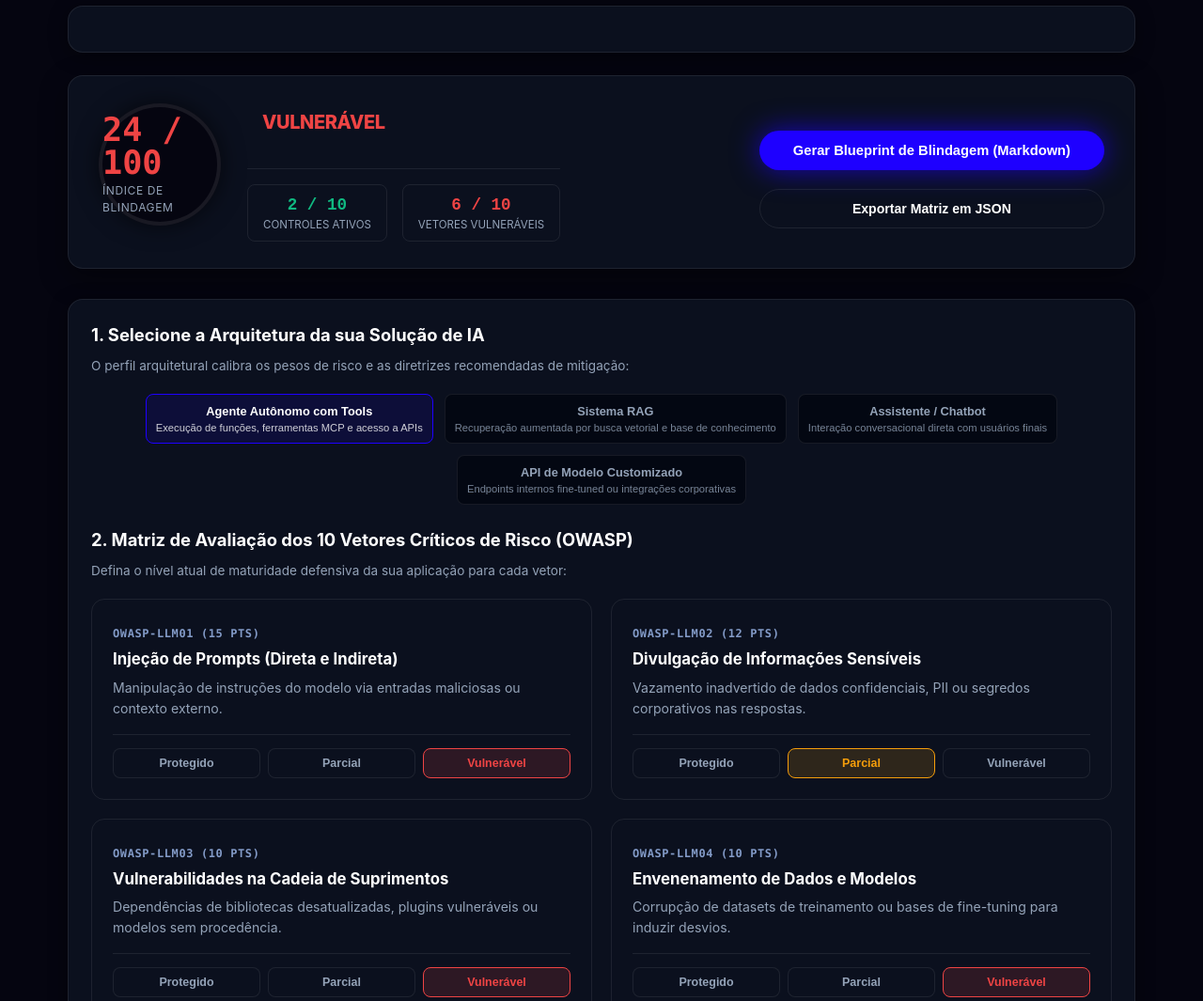
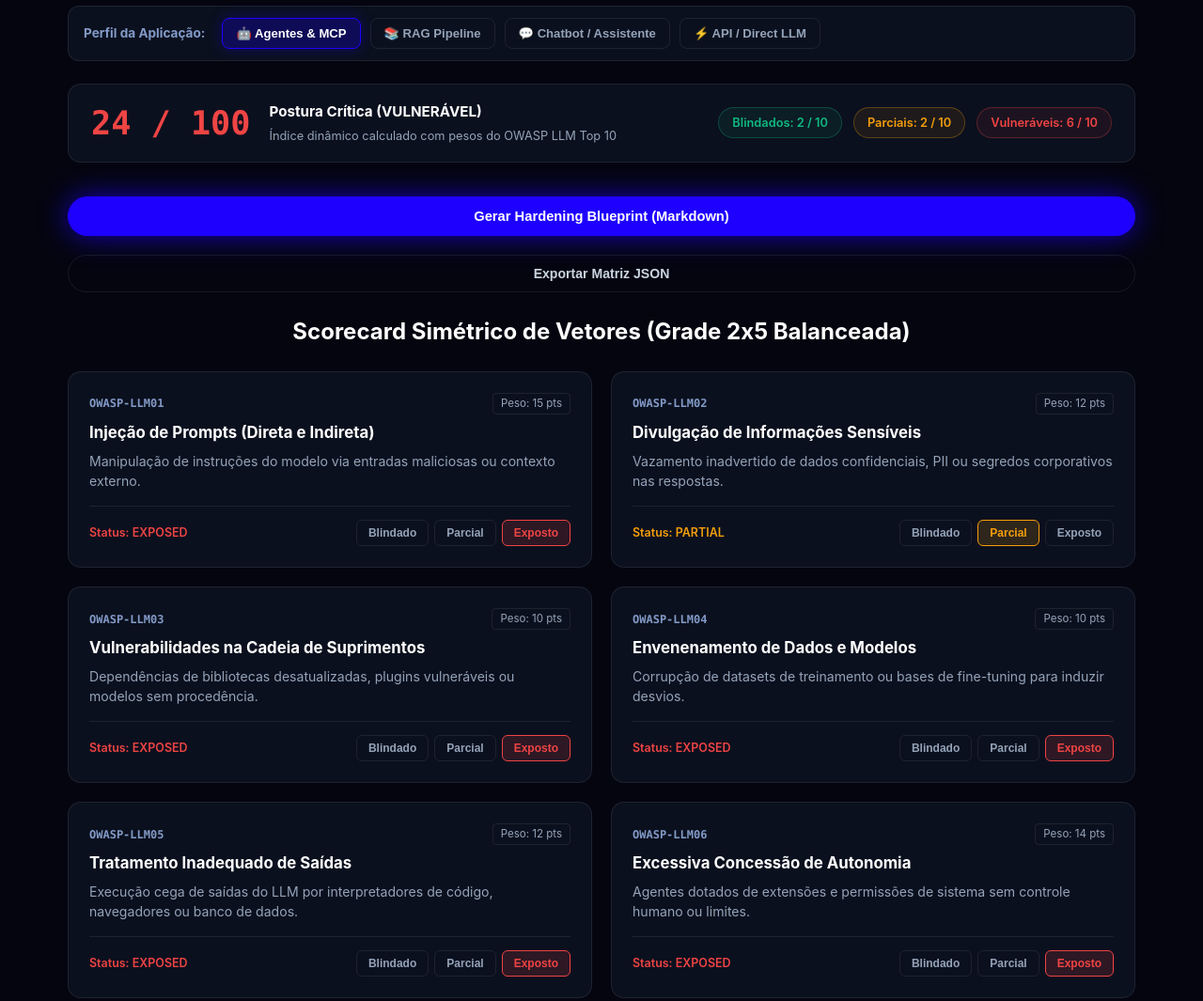
Before and after one commit to TAVARDT-Brasil/ai-threat-matrix-br, a plain HTML site: page index.html in a window 1280 px wide. Shown: the part 360-1425 px from the top of the page at 94% size. Drawn offline with Linux system fonts and the light colour scheme.

Commit message:
refactor(ui): align interactive tool 100% to Alternative 6 (chips, pill scorecard, symmetric 2x5 cards with weights & compact status buttons)

```diff
--- a/index.html
+++ b/index.html
@@ -1048,104 +1048,124 @@ footer a:hover,
 }
 
 /* ==========================================================================
-   LAYOUT 6: SCORECARD SIMÉTRICO 2X5 BALANCEADO
+   LAYOUT 6 EXACT: SCORECARD SIMÉTRICO 2X5 BALANCEADO
    ========================================================================== */
-.stats-score-banner {
+.arch-bar {
+  display: flex !important;
+  gap: 10px !important;
+  flex-wrap: wrap !important;
+  margin-bottom: 24px !important;
   background: var(--card-bg) !important;
   border: 1px solid var(--border) !important;
-  border-radius: 16px !important;
-  padding: 28px 32px !important;
-  box-shadow: 0 10px 30px rgba(0, 0, 0, 0.4) !important;
+  padding: 12px 16px !important;
+  border-radius: 12px !important;
+  align-items: center !important;
   width: 100% !important;
   box-sizing: border-box !important;
-  margin-bottom: 32px !important;
-}
-.stats-banner-grid {
+}
+.arch-bar-label {
+  font-size: 0.85rem !important;
+  font-weight: 700 !important;
+  color: #839bc8 !important;
+  margin-right: 8px !important;
+}
+.arch-chip {
+  background: var(--card-surface) !important;
+  border: 1px solid var(--border) !important;
+  color: var(--text-muted) !important;
+  padding: 8px 14px !important;
+  border-radius: 8px !important;
+  cursor: pointer !important;
+  font-size: 0.82rem !important;
+  font-weight: 600 !important;
+  transition: all 0.2s ease !important;
+}
+.arch-chip:hover {
+  border-color: #839bc8 !important;
+  color: #ffffff !important;
+}
+.arch-chip.active {
+  background: rgba(30, 0, 255, 0.25) !important;
+  border-color: #1e00ff !important;
+  color: #ffffff !important;
+  box-shadow: 0 0 15px rgba(30, 0, 255, 0.3) !important;
+}
+
+/* GLOBAL SCORE BAR */
+.global-score-bar {
+  background: var(--card-bg) !important;
+  border: 1px solid var(--border) !important;
+  border-radius: 14px !important;
+  padding: 18px 24px !important;
+  margin-bottom: 20px !important;
   display: flex !important;
   justify-content: space-between !important;
   align-items: center !important;
-  gap: 32px !important;
   flex-wrap: wrap !important;
-}
-.stats-score-col {
+  gap: 16px !important;
+  width: 100% !important;
+  box-sizing: border-box !important;
+}
+.score-left {
   display: flex !important;
   align-items: center !important;
-  gap: 28px !important;
-  flex-wrap: wrap !important;
-}
-.score-circle {
-  width: 130px !important;
-  height: 130px !important;
-  border-radius: 50% !important;
-  border: 4px solid var(--border) !important;
-  display: flex !important;
-  flex-direction: column !important;
-  align-items: center !important;
-  justify-content: center !important;
-  background: #050510 !important;
-  box-shadow: 0 0 25px rgba(0, 0, 0, 0.6) !important;
-  flex-shrink: 0 !important;
-}
-.score-val {
+  gap: 20px !important;
+}
+.score-big {
   font-size: 2.2rem !important;
   font-weight: 800 !important;
   font-family: 'Fira Code', Consolas, monospace !important;
   color: var(--fail) !important;
   line-height: 1 !important;
 }
-.score-label {
-  font-size: 0.75rem !important;
+.score-label-wrap h4 {
+  font-size: 0.95rem !important;
+  font-weight: 700 !important;
+  color: #ffffff !important;
+  margin: 0 0 4px 0 !important;
+}
+.score-label-wrap p {
+  font-size: 0.8rem !important;
   color: var(--text-muted) !important;
-  text-transform: uppercase !important;
-  letter-spacing: 0.05em !important;
-  margin-top: 4px !important;
-}
-.score-meta-col {
+  margin: 0 !important;
+}
+.score-pills {
   display: flex !important;
-  flex-direction: column !important;
   gap: 12px !important;
-}
-.posture-status {
-  font-size: 1.25rem !important;
-  font-weight: 800 !important;
-  letter-spacing: -0.02em !important;
-}
-.posture-stats-row {
-  display: flex !important;
-  gap: 16px !important;
-}
-.mini-stat {
+  flex-wrap: wrap !important;
+}
+.score-pill {
   background: var(--card-surface) !important;
   border: 1px solid var(--border) !important;
-  border-radius: 8px !important;
-  padding: 8px 16px !important;
-  display: flex !important;
-  flex-direction: column !important;
-  align-items: center !important;
-}
-.mini-stat-val {
-  font-size: 1.1rem !important;
-  font-weight: 700 !important;
-  font-family: 'Fira Code', monospace !important;
-}
-.mini-stat-lbl {
-  font-size: 0.72rem !important;
-  color: var(--text-muted) !important;
-  text-transform: uppercase !important;
-}
-.stats-actions-col {
-  display: flex !important;
-  flex-direction: column !important;
-  gap: 12px !important;
-  min-width: 280px !important;
-}
+  padding: 6px 14px !important;
+  border-radius: 9999px !important;
+  font-size: 0.8rem !important;
+  font-weight: 600 !important;
+}
+.score-pill.def {
+  color: var(--pass) !important;
+  border-color: rgba(16, 185, 129, 0.3) !important;
+  background: rgba(16, 185, 129, 0.08) !important;
+}
+.score-pill.part {
+  color: var(--warn) !important;
+  border-color: rgba(245, 158, 11, 0.3) !important;
+  background: rgba(245, 158, 11, 0.08) !important;
+}
+.score-pill.exp {
+  color: var(--fail) !important;
+  border-color: rgba(239, 68, 68, 0.3) !important;
+  background: rgba(239, 68, 68, 0.08) !important;
+}
+
+/* ACTIONS BAR */
 .btn-action-main {
   background: #1e00ff !important;
   color: #ffffff !important;
   border: none !important;
   border-radius: 9999px !important;
-  padding: 14px 24px !important;
-  font-size: 0.92rem !important;
+  padding: 12px 24px !important;
+  font-size: 0.9rem !important;
   font-weight: 700 !important;
   cursor: pointer !important;
   transition: all 0.2s ease !important;
@@ -1158,10 +1178,10 @@ footer a:hover,
 }
 .btn-action-secondary {
   background: var(--card-surface) !important;
-  color: #ffffff !important;
+  color: #cbd5e1 !important;
   border: 1px solid var(--border) !important;
   border-radius: 9999px !important;
-  padding: 12px 20px !important;
+  padding: 11px 20px !important;
   font-size: 0.88rem !important;
   font-weight: 600 !important;
   cursor: pointer !important;
@@ -1169,11 +1189,12 @@ footer a:hover,
   text-align: center !important;
 }
 .btn-action-secondary:hover {
-  border-color: rgba(255, 255, 255, 0.25) !important;
-}
-
-/* GRID 2X5 BALANCEADO */
-#threat-list {
+  border-color: #839bc8 !important;
+  color: #ffffff !important;
+}
+
+/* GRADE 2X5 BALANCEADA */
+.grid-2x5, #threat-list {
   display: grid !important;
   grid-template-columns: repeat(2, 1fr) !important;
   gap: 20px !important;
@@ -1181,96 +1202,60 @@ footer a:hover,
   box-sizing: border-box !important;
 }
 @media (max-width: 820px) {
-  #threat-list {
+  .grid-2x5, #threat-list {
     grid-template-columns: 1fr !important;
   }
-  .stats-banner-grid {
-    flex-direction: column !important;
-    align-items: stretch !important;
-  }
-  .stats-score-col {
-    justify-content: center !important;
-  }
-}
-
-/* CARD SIMÉTRICO DA AMEAÇA */
-.threat-item {
-  background: var(--card-surface) !important;
+}
+.card-2x5 {
+  background: var(--card-bg) !important;
   border: 1px solid var(--border) !important;
   border-radius: 14px !important;
   padding: 22px !important;
-  margin-bottom: 0 !important;
   display: flex !important;
   flex-direction: column !important;
   justify-content: space-between !important;
-  gap: 16px !important;
   transition: all 0.2s ease !important;
   box-sizing: border-box !important;
 }
-.threat-item:hover {
+.card-2x5:hover {
   border-color: rgba(30, 0, 255, 0.4) !important;
   transform: translateY(-2px) !important;
   box-shadow: 0 8px 24px rgba(0, 0, 0, 0.4) !important;
 }
-.threat-info {
-  flex: 1 !important;
-}
-.threat-code {
+
+/* BOTÕES DE STATUS DENTRO DO CARD */
+.status-btn-group {
+  display: flex !important;
+  gap: 6px !important;
+}
+.btn-stat {
   font-size: 0.75rem !important;
-  font-family: 'Fira Code', Consolas, monospace !important;
-  color: #839bc8 !important;
-  font-weight: 700 !important;
-  letter-spacing: 0.05em !important;
-}
-.threat-title {
-  font-size: 1.05rem !important;
-  font-weight: 700 !important;
-  color: #ffffff !important;
-  margin: 6px 0 8px 0 !important;
-  line-height: 1.35 !important;
-}
-.threat-desc {
-  font-size: 0.88rem !important;
+  padding: 6px 12px !important;
+  border-radius: 6px !important;
+  border: 1px solid var(--border) !important;
+  background: var(--card-surface) !important;
   color: var(--text-muted) !important;
-  line-height: 1.55 !important;
-}
-.status-group {
-  display: flex !important;
-  gap: 8px !important;
-  width: 100% !important;
-  border-top: 1px solid var(--border) !important;
-  padding-top: 14px !important;
-}
-.btn-status {
-  flex: 1 !important;
-  padding: 8px 10px !important;
-  border-radius: 8px !important;
-  border: 1px solid var(--border) !important;
-  background: var(--card-bg) !important;
-  color: var(--text-muted) !important;
-  font-size: 0.78rem !important;
-  font-weight: 600 !important;
   cursor: pointer !important;
   transition: all 0.2s ease !important;
-  text-align: center !important;
-}
-.btn-status:hover {
+  font-weight: 600 !important;
+}
+.btn-stat:hover {
   color: #ffffff !important;
   border-color: rgba(255, 255, 255, 0.3) !important;
 }
-.btn-status.active-defended {
+.btn-stat.act-def {
   background: rgba(16, 185, 129, 0.15) !important;
   color: #10b981 !important;
   border-color: #10b981 !important;
   font-weight: 700 !important;
 }
-.btn-status.active-partial {
+.btn-stat.act-part {
   background: rgba(245, 158, 11, 0.15) !important;
   color: #f59e0b !important;
   border-color: #f59e0b !important;
   font-weight: 700 !important;
 }
-.btn-status.active-exposed {
+.btn-stat.act-exp {
   background: rgba(239, 68, 68, 0.15) !important;
   color: #ef4444 !important;
   border-color: #ef4444 !important;
@@ -1300,82 +1285,59 @@ footer a:hover,
       <p>Mapeamento técnico de vetores de ataque em aplicações com Modelos de Linguagem (LLMs) e agentes autônomos. Avaliação de postura defensiva sob OWASP Top 10 for LLMs e MITRE ATLAS com geração automática de blueprint de mitigação.</p>
     </div>
 
-    <!-- LAYOUT 6: 1. ARQUITETURA (FULL WIDTH) -->
-    <div class="card" style="margin-bottom: 24px;">
-
+    <!-- APPLICATION PROFILE SELECTOR (CHIPS) -->
+    <div class="arch-bar">
+      <span class="arch-bar-label">Perfil da Aplicação:</span>
+      <button class="arch-chip active" data-arch="agent">🤖 Agentes & MCP</button>
+      <button class="arch-chip" data-arch="rag">📚 RAG Pipeline</button>
+      <button class="arch-chip" data-arch="chat">💬 Chatbot / Assistente</button>
+      <button class="arch-chip" data-arch="api">⚡ API / Direct LLM</button>
     </div>
 
-    <!-- LAYOUT 6: SCORECARD & STATUS BANNER (FULL WIDTH) -->
-    <div class="card stats-score-banner">
-      <div class="stats-banner-grid">
-        <div class="stats-score-col">
-          <div class="score-circle">
-            <span id="stat-score" class="score-val">0</span>
-            <span class="score-label">Índice de Blindagem</span>
-          </div>
-          <div class="score-meta-col">
-            <div id="stat-posture" class="posture-status">Postura de Segurança</div>
-            <div class="posture-stats-row">
-            <div class="mini-stat">
-              <span id="stat-defended" class="mini-stat-val" style="color: var(--pass);">0</span>
-              <span class="mini-stat-lbl">Controles Ativos</span>
-            </div>
-            <div class="mini-stat">
-              <span id="stat-exposed" class="mini-stat-val" style="color: var(--fail);">0</span>
-              <span class="mini-stat-lbl">Vetores Vulneráveis</span>
-            </div>
-          </div>
-          </div>
-        </div>
-        <div class="stats-actions-col">
-          <button id="btn-generate-blueprint" class="btn-action-main">Gerar Blueprint de Blindagem (Markdown)</button>
-          <button id="btn-export-matrix" class="btn-action-secondary">Exportar Matriz em JSON</button>
+    <!-- GLOBAL SCORE BAR (HORIZONTAL WITH PILLS) -->
+    <div class="global-score-bar">
+      <div class="score-left">
+        <div class="score-big" id="stat-score">0 / 100</div>
+        <div class="score-label-wrap">
+          <h4 id="stat-posture">Postura Crítica (VULNERÁVEL)</h4>
+          <p>Índice dinâmico calculado com pesos do OWASP LLM Top 10</p>
         </div>
       </div>
+      <div class="score-pills">
+        <div class="score-pill def" id="pill-def">Blindados: 0 / 10</div>
+        <div class="score-pill part" id="pill-part">Parciais: 0 / 10</div>
+        <div class="score-pill exp" id="pill-exp">Vulneráveis: 0 / 10</div>
+      </div>
     </div>
 
-    <!-- LAYOUT 6: 2. GRADE SIMÉTRICA 2X5 DOS 10 VETORES DE RISCO -->
-    <div class="card" style="margin-bottom: 32px;">
-      <div class="card-title">1. Selecione a Arquitetura da sua Solução de IA</div>
-          <div class="card-desc">O perfil arquitetural calibra os pesos de risco e as diretrizes recomendadas de mitigação:</div>
-          <div class="arch-selector">
-            <button class="arch-btn active" data-arch="agent">
-              Agente Autônomo com Tools
-              <span>Execução de funções, ferramentas MCP e acesso a APIs</span>
-            </button>
-            <button class="arch-btn" data-arch="rag">
-              Sistema RAG
-              <span>Recuperação aumentada por busca vetorial e base de conhecimento</span>
-            </button>
-            <button class="arch-btn" data-arch="chat">
-              Assistente / Chatbot
-              <span>Interação conversacional direta com usuários finais</span>
-            </button>
-            <button class="arch-btn" data-arch="api">
-              API de Modelo Customizado
-              <span>Endpoints internos fine-tuned ou integrações corporativas</span>
-            </button>
-          </div>
-
-          <div class="card-title" style="margin-top: 24px;">2. Matriz de Avaliação dos 10 Vetores Críticos de Risco (OWASP)</div>
-          <div class="card-desc">Defina o nível atual de maturidade defensiva da sua aplicação para cada vetor:</div>
-      <div id="threat-list"></div>
+    <!-- ACTIONS ROW (GENERATE BLUEPRINT & EXPORT JSON) -->
+    <div style="display: flex; gap: 12px; justify-content: flex-end; margin-bottom: 24px; flex-wrap: wrap;">
+      <button id="btn-generate-blueprint" class="btn-action-main">Gerar Hardening Blueprint (Markdown)</button>
+      <button id="btn-export-matrix" class="btn-action-secondary">Exportar Matriz JSON</button>
     </div>
 
-    <div id="blueprint-card" class="card" style="display: none; margin-top: 24px;">
-      <div class="card-title">Blueprint de Blindagem Arquitetural</div>
-      <div class="card-desc">Especificação técnica pronta para documentação de conformidade, revisão de segurança e homologação de produção:</div>
-      <div style="display: flex; gap: 10px; margin-bottom: 10px;">
-        <button id="btn-copy-bp" class="btn-action-secondary" style="width: auto; margin: 0;">Copiar Blueprint</button>
-        <button id="btn-dl-bp" class="btn-action-secondary" style="width: auto; margin: 0;">Baixar ai-hardening-blueprint.md</button>
+    <!-- BALANCED 2X5 THREAT SCORECARD HEADING & GRID -->
+    <h2 style="text-align: center; margin-bottom: 24px; font-size: 1.5rem; font-weight: 700; color: #ffffff;">
+      Scorecard Simétrico de Vetores (Grade 2x5 Balanceada)
+    </h2>
+
+    <div id="threat-list" class="grid-2x5" style="margin-bottom: 32px;"></div>
+
+    <!-- Hardening Blueprint Output Card (Initially Hidden) -->
+    <div id="blueprint-card" class="card" style="display: none; margin-bottom: 32px; border-color: #1e00ff;">
+      <div style="display: flex; justify-content: space-between; align-items: center; margin-bottom: 16px; flex-wrap: wrap; gap: 12px;">
+        <div class="card-title" style="margin: 0; font-size: 1.15rem; font-weight: 700; color: #ffffff;">Blueprint de Blindagem de IA (Markdown)</div>
+        <div style="display: flex; gap: 10px;">
+          <button id="btn-copy-bp" class="btn-action-secondary" style="width: auto; margin: 0; padding: 8px 16px; font-size: 0.82rem;">Copiar Blueprint</button>
+          <button id="btn-dl-bp" class="btn-action-secondary" style="width: auto; margin: 0; padding: 8px 16px; font-size: 0.82rem;">Baixar ai-hardening-blueprint.md</button>
+        </div>
       </div>
-      <textarea id="blueprint-area" class="blueprint-output" readonly></textarea>
+      <textarea id="blueprint-area" class="blueprint-output" readonly style="width: 100%; height: 260px; background: #050510; border: 1px solid var(--border); border-radius: 8px; color: #839bc8; font-family: 'Fira Code', monospace; font-size: 0.85rem; padding: 14px; box-sizing: border-box; resize: vertical;"></textarea>
     </div>
   </div>
 
   <div class="container">
-
-  <!-- AEO CITABLE DEFINITION SECTION (100% WIDTH - 1200px) -->
+<!-- AEO CITABLE DEFINITION SECTION (100% WIDTH - 1200px) -->
   <section class="aeo-card">
     <h2>O que é a Matriz de Ameaças a Sistemas de IA?</h2>
     <p>A Matriz de Ameaças a Sistemas de IA da TAVARDT é uma plataforma analítica interativa que mapeia e correlaciona vetores de ataque adversariais conforme o OWASP Top 10 for Large Language Models, o NIST AI Risk Management Framework e a matriz MITRE ATLAS. A ferramenta permite diagnosticar posturas de risco corporativas e compilar matrizes defensivas completas.</p>
@@ -1497,6 +1459,7 @@ footer a:hover,
       function recalculate() {
         let totalScore = 0;
         let defCount = 0;
+        let partCount = 0;
         let expCount = 0;
 
         threats.forEach(t => {
@@ -1506,56 +1469,80 @@ footer a:hover,
             defCount++;
           } else if (st === "partial") {
             totalScore += (t.weight * 0.5);
+            partCount++;
           } else {
             expCount++;
           }
         });
 
         const scoreRounded = Math.round(totalScore);
-        statScore.textContent = scoreRounded + " / 100";
-        statDefended.textContent = defCount + " / 10";
-        statExposed.textContent = expCount + " / 10";
+        if (statScore) statScore.textContent = scoreRounded + " / 100";
 
         if (scoreRounded >= 85) {
-          statScore.style.color = "var(--pass)";
-          statPosture.style.color = "var(--pass)";
-          statPosture.textContent = i18n.p_hardened;
+          if (statScore) statScore.style.color = "var(--pass)";
+          if (statPosture) {
+            statPosture.style.color = "var(--pass)";
+            statPosture.textContent = "Postura Blindada (HARDENED)";
+          }
         } else if (scoreRounded >= 60) {
-          statScore.style.color = "var(--warn)";
-          statPosture.style.color = "var(--warn)";
-          statPosture.textContent = i18n.p_developing;
+          if (statScore) statScore.style.color = "var(--warn)";
+          if (statPosture) {
+            statPosture.style.color = "var(--warn)";
+            statPosture.textContent = "Postura em Desenvolvimento (MODERADA)";
+          }
         } else {
-          statScore.style.color = "var(--fail)";
-          statPosture.style.color = "var(--fail)";
-          statPosture.textContent = i18n.p_vulnerable;
+          if (statScore) statScore.style.color = "var(--fail)";
+          if (statPosture) {
+            statPosture.style.color = "var(--fail)";
+            statPosture.textContent = "Postura Crítica (VULNERÁVEL)";
+          }
         }
+
+        const pDef = document.getElementById("pill-def");
+        const pPart = document.getElementById("pill-part");
+        const pExp = document.getElementById("pill-exp");
+        if (pDef) pDef.textContent = "Blindados: " + defCount + " / 10";
+        if (pPart) pPart.textContent = "Parciais: " + partCount + " / 10";
+        if (pExp) pExp.textContent = "Vulneráveis: " + expCount + " / 10";
       }
 
       function renderThreats() {
+        const threatList = document.getElementById("threat-list");
+        if (!threatList) return;
         threatList.innerHTML = "";
         threats.forEach(t => {
+          const curState = threatStates[t.id];
+          const statusColor = curState === 'defended' ? 'var(--pass)' : (curState === 'partial' ? 'var(--warn)' : 'var(--fail)');
+          const statusText = curState === 'defended' ? 'DEFENDED' : (curState === 'partial' ? 'PARTIAL' : 'EXPOSED');
+
           const item = document.createElement("div");
-          item.className = "threat-item";
-
-          const curState = threatStates[t.id];
+          item.className = "card-2x5";
 
           item.innerHTML = `
-            <div class="threat-info">
-              <span class="threat-code">${t.code} (${t.weight} pts)</span>
-              <div class="threat-title">${t.title}</div>
-              <div class="threat-desc">${t.desc}</div>
+            <div>
+              <div style="display: flex; justify-content: space-between; align-items: center; margin-bottom: 8px;">
+                <span style="font-size: 0.75rem; font-family: 'Fira Code', Consolas, monospace; color: #839bc8; font-weight: 700;">${t.code}</span>
+                <span style="font-size: 0.72rem; color: var(--text-muted); background: var(--card-surface); padding: 2px 8px; border-radius: 4px; border: 1px solid var(--border);">Peso: ${t.weight} pts</span>
+              </div>
+              <h4 style="font-size: 1.05rem; font-weight: 700; color: #ffffff; margin-bottom: 8px; line-height: 1.35;">${t.title}</h4>
+              <p style="font-size: 0.88rem; color: var(--text-muted); line-height: 1.5; margin-bottom: 16px;">${t.desc}</p>
             </div>
-            <div class="status-group">
-              <button class="btn-status ${curState === 'defended' ? 'active-defended' : ''}" data-tid="${t.id}" data-val="defended">${i18n.btn_defended}</button>
-              <button class="btn-status ${curState === 'partial' ? 'active-partial' : ''}" data-tid="${t.id}" data-val="partial">${i18n.btn_partial}</button>
-              <button class="btn-status ${curState === 'exposed' ? 'active-exposed' : ''}" data-tid="${t.id}" data-val="exposed">${i18n.btn_exposed}</button>
+            <div style="display: flex; justify-content: space-between; align-items: center; border-top: 1px solid var(--border); padding-top: 14px; gap: 8px; flex-wrap: wrap;">
+              <span style="font-size: 0.78rem; font-weight: 600; color: ${statusColor};">
+                Status: ${statusText}
+              </span>
+              <div class="status-btn-group">
+                <button class="btn-stat ${curState === 'defended' ? 'act-def' : ''}" data-tid="${t.id}" data-val="defended">Blindado</button>
+                <button class="btn-stat ${curState === 'partial' ? 'act-part' : ''}" data-tid="${t.id}" data-val="partial">Parcial</button>
+                <button class="btn-stat ${curState === 'exposed' ? 'act-exp' : ''}" data-tid="${t.id}" data-val="exposed">Exposto</button>
+              </div>
             </div>
           `;
           threatList.appendChild(item);
         });
 
         // Attach event listeners
-        document.querySelectorAll(".btn-status").forEach(btn => {
+        document.querySelectorAll(".btn-stat").forEach(btn => {
           btn.addEventListener("click", function() {
             const tid = this.getAttribute("data-tid");
             const val = this.getAttribute("data-val");
@@ -1566,14 +1553,16 @@ footer a:hover,
         });
       }
 
-      // Architecture selection buttons
-      document.querySelectorAll(".arch-btn").forEach(btn => {
+      // Architecture selection chips
+      document.querySelectorAll(".arch-chip").forEach(btn => {
         btn.addEventListener("click", function() {
-          document.querySelectorAll(".arch-btn").forEach(b => b.classList.remove("active"));
+          document.querySelectorAll(".arch-chip").forEach(b => b.classList.remove("active"));
           this.classList.add("active");
           selectedArch = this.getAttribute("data-arch");
         });
       });
+
+
 
       // Generate Blueprint
       document.getElementById("btn-generate-blueprint").addEventListener("click", function() {
```
